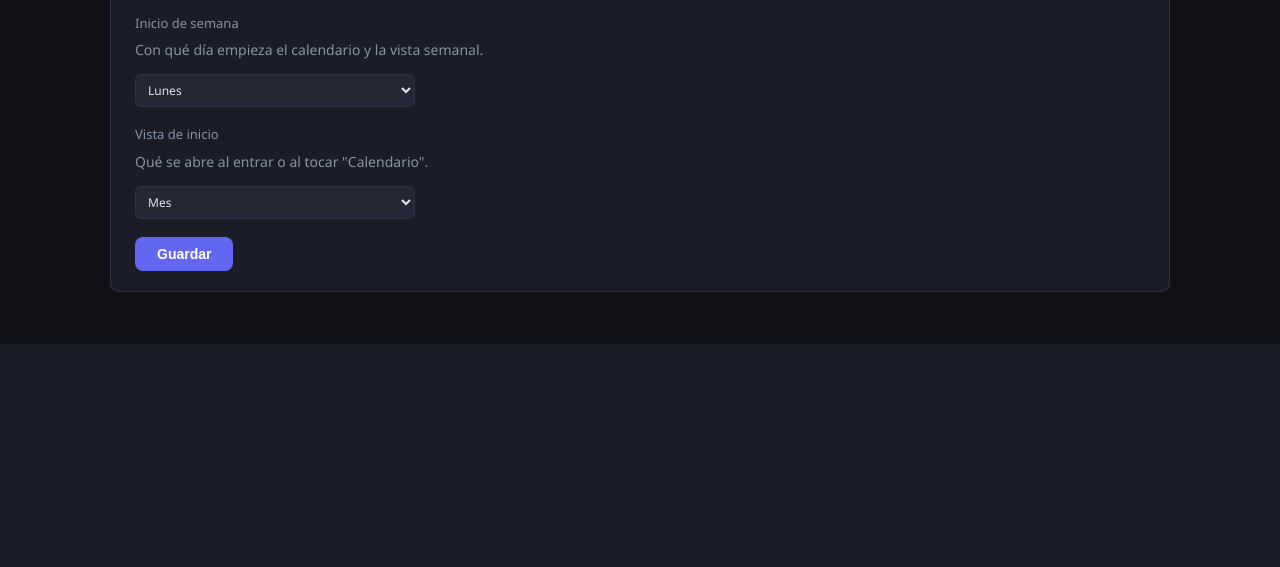
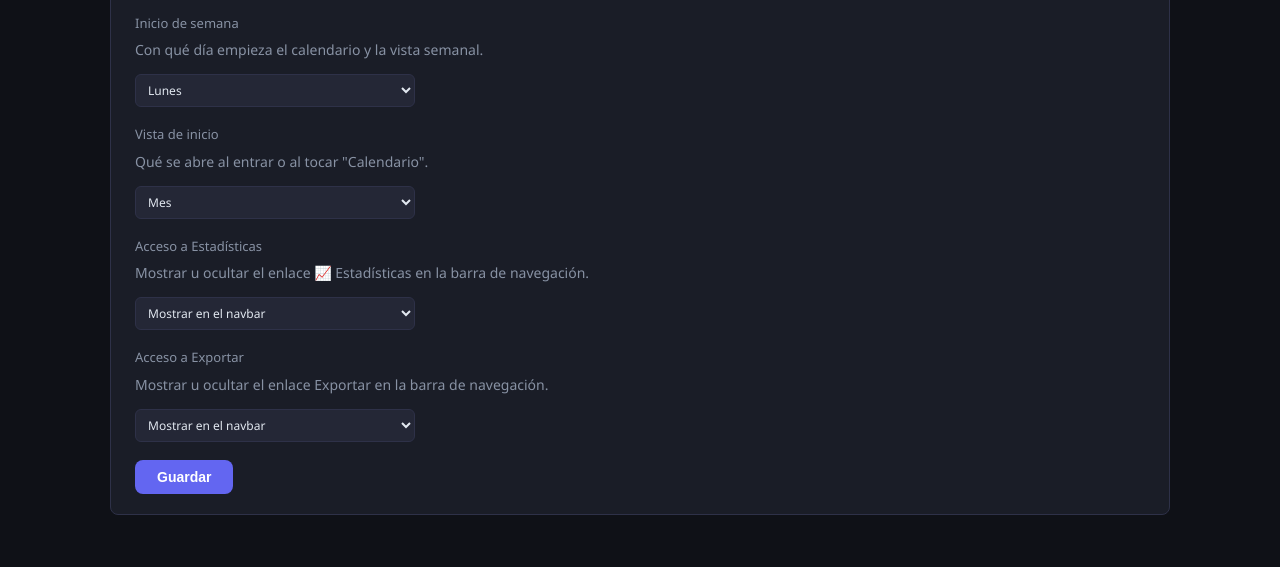
Before and after one commit to LDsAragon/health-tracker, a Flask app: page /ajustes in a window 1280 px wide. Shown: the part 699-1266 px from the top of the page. Before the commit the page ends 1043 px from the top, so only its background shows below. Run offline with Flask 3, Linux system fonts and the light colour scheme; data that the repository does not hold is empty.

Commit message:
ajustes: ocultar Estadisticas y Exportar del navbar (show_stats/show_export)

```diff
--- a/appconfig.py
+++ b/appconfig.py
@@ -24,5 +24,7 @@ SETTINGS = {
     "theme":       {"default": "indigo", "choices": THEME_SLUGS},
     "week_start":  {"default": "mon",    "choices": ("mon", "sun")},
     "start_view":  {"default": "month",  "choices": ("month", "week", "today")},
+    "show_stats":  {"default": "show",   "choices": ("show", "hide")},
+    "show_export": {"default": "show",   "choices": ("show", "hide")},
 }
 DEFAULT_SETTINGS = {k: v["default"] for k, v in SETTINGS.items()}
--- a/templates/base.html
+++ b/templates/base.html
@@ -29,14 +29,18 @@
          class="nav-link {% if request.endpoint == 'journal.journal_view' %}active{% endif %}">
         Notas especiales
       </a>
+      {% if settings.show_stats != 'hide' %}
       <a href="{{ url_for('main.stats_view') }}"
          class="nav-link {% if request.endpoint == 'main.stats_view' %}active{% endif %}">
         📈 Estadísticas
       </a>
+      {% endif %}
+      {% if settings.show_export != 'hide' %}
       <a href="{{ url_for('main.export_view') }}"
          class="nav-link {% if request.endpoint in ('main.export_view', 'main.export_download') %}active{% endif %}">
         Exportar
       </a>
+      {% endif %}
       <a href="{{ url_for('main.settings_view') }}"
          class="nav-link {% if request.endpoint in ('main.settings_view', 'main.settings_save') %}active{% endif %}">
         ⚙️ Ajustes
--- a/templates/settings.html
+++ b/templates/settings.html
@@ -66,6 +66,24 @@
       </select>
     </div>
 
+    <div class="field-group">
+      <label for="show_stats">Acceso a Estadísticas</label>
+      <p class="page-sub" style="margin:0 0 8px;">Mostrar u ocultar el enlace 📈 Estadísticas en la barra de navegación.</p>
+      <select name="show_stats" id="show_stats" class="journal-type-select" style="max-width:280px;">
+        <option value="show" {% if settings.show_stats == 'show' %}selected{% endif %}>Mostrar en el navbar</option>
+        <option value="hide" {% if settings.show_stats == 'hide' %}selected{% endif %}>Ocultar del navbar</option>
+      </select>
+    </div>
+
+    <div class="field-group">
+      <label for="show_export">Acceso a Exportar</label>
+      <p class="page-sub" style="margin:0 0 8px;">Mostrar u ocultar el enlace Exportar en la barra de navegación.</p>
+      <select name="show_export" id="show_export" class="journal-type-select" style="max-width:280px;">
+        <option value="show" {% if settings.show_export == 'show' %}selected{% endif %}>Mostrar en el navbar</option>
+        <option value="hide" {% if settings.show_export == 'hide' %}selected{% endif %}>Ocultar del navbar</option>
+      </select>
+    </div>
+
     <button type="submit" class="btn-primary">Guardar</button>
   </form>
 </div>
```
